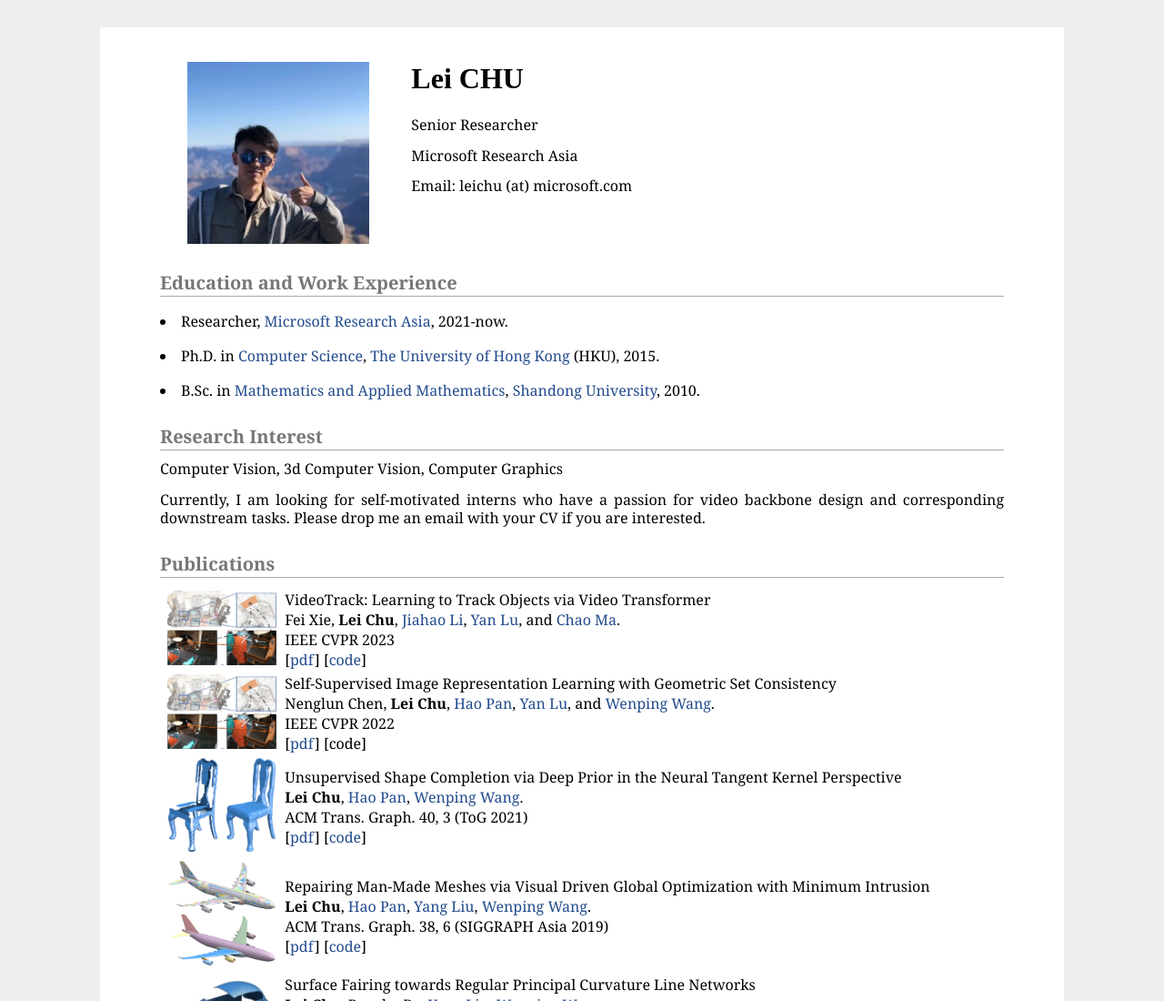
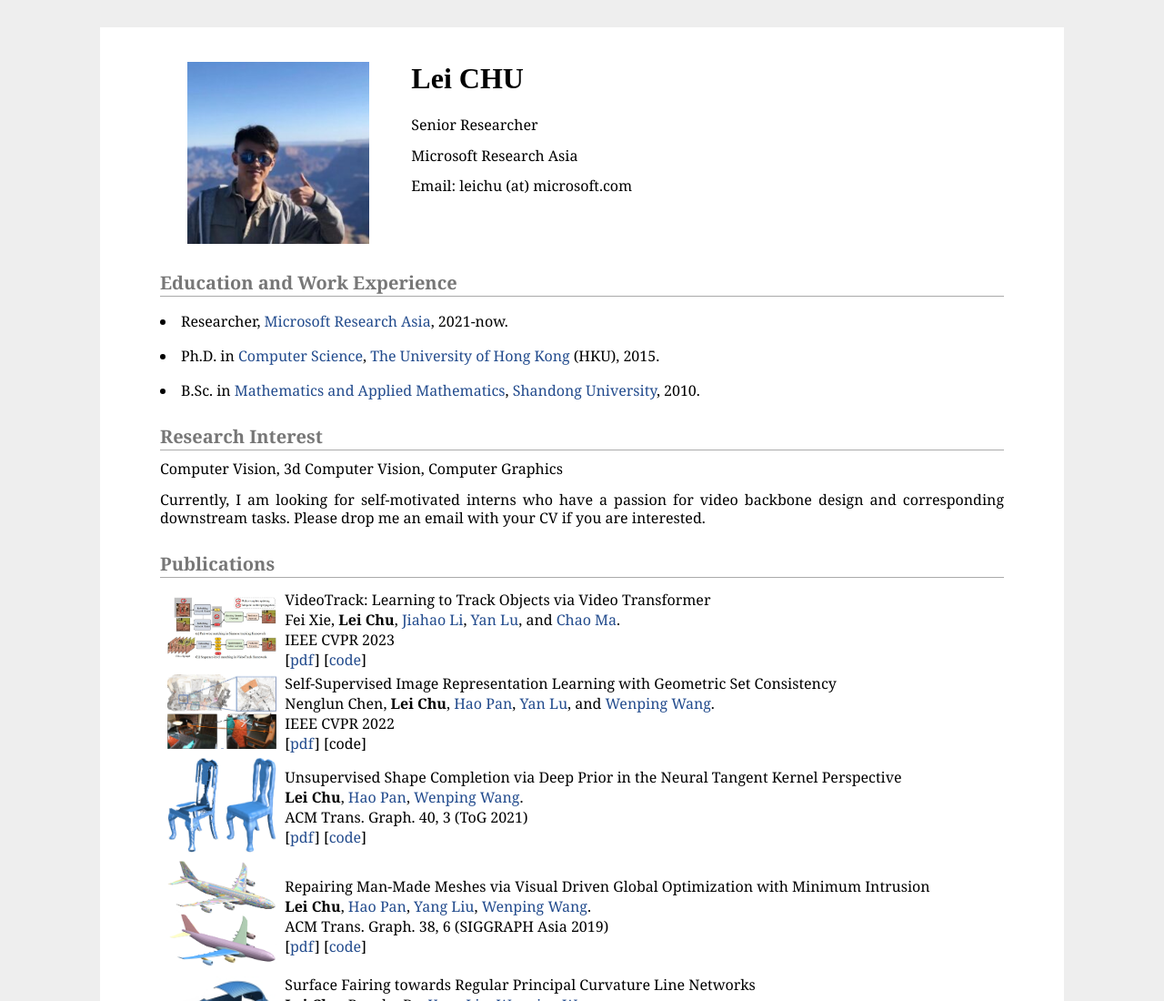
Before and after one commit to lei65537/lei65537.github.io, a plain HTML site: page index.html in a window 1280 px wide. Shown: the top 1100 px of the page at 91% size. Drawn offline with Linux system fonts and the light colour scheme.

Commit message:
Update index.html

```diff
--- a/index.html
+++ b/index.html
@@ -70,7 +70,7 @@
 	  <tr>
       <td>
         <div align="center">
-          <img width="120" src="./GEOSET/main.jpg" alt="">
+          <img width="120" src="./VideoTrack/main.jpg" alt="">
         </div>
       </td>
 	 <td>
```
